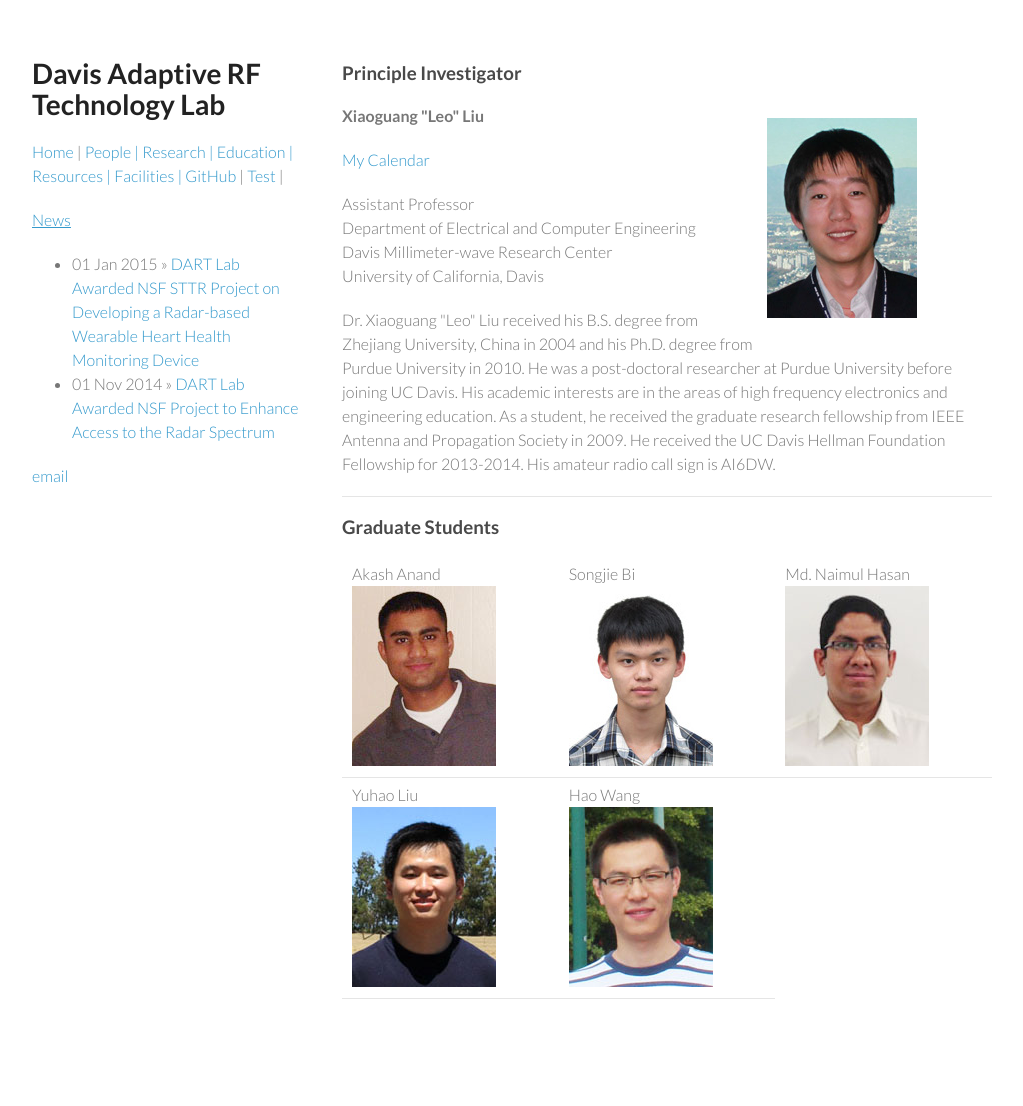
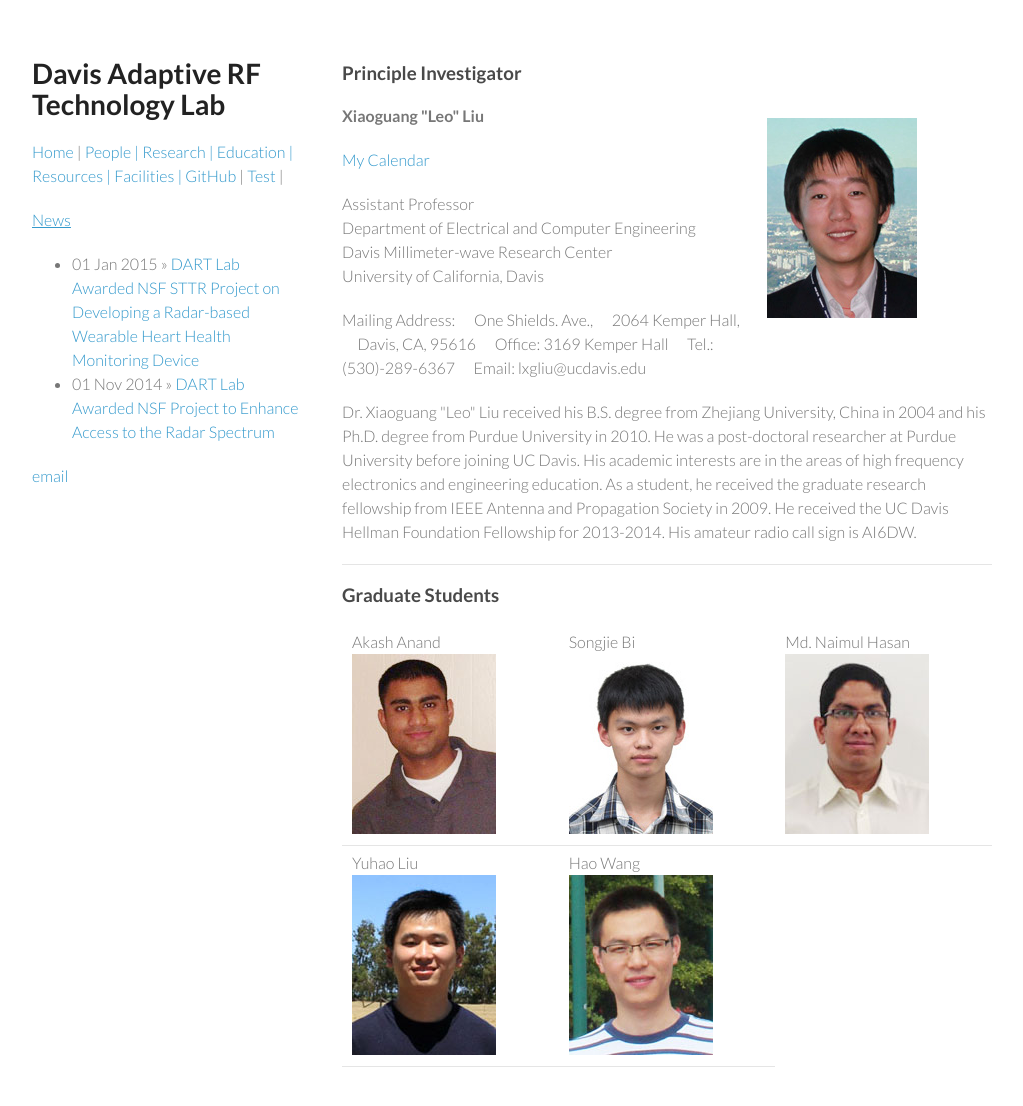
Before and after one commit to ucdart/ucdart.github.io, a Jekyll site: the page built from people/index.html, in a window 1280 px wide and 1137 px high. Shown: the top 1106 px of the window, without its empty margins (128-1151 px from the left). Built offline with Jekyll 4.4.1, drawn with Linux system fonts in a browser that asks for light colours.

Commit message:
Update index.html

```diff
--- a/people/index.html
+++ b/people/index.html
@@ -25,6 +25,16 @@ University of California, Davis <br>
 </p>
 
 <p>
+Mailing Address:
+	&nbsp;&nbsp;&nbsp;&nbsp;&nbsp;One Shields. Ave.,
+	&nbsp;&nbsp;&nbsp;&nbsp;&nbsp;2064 Kemper Hall,
+	&nbsp;&nbsp;&nbsp;&nbsp;&nbsp;Davis, CA, 95616
+	&nbsp;&nbsp;&nbsp;&nbsp;&nbsp;Office: 3169 Kemper Hall
+	&nbsp;&nbsp;&nbsp;&nbsp;&nbsp;Tel.: (530)-289-6367
+	&nbsp;&nbsp;&nbsp;&nbsp;&nbsp;Email: lxgliu@ucdavis.edu
+</p>
+
+<p>
 Dr. Xiaoguang "Leo" Liu received his B.S. degree from Zhejiang University, China in 2004 and his Ph.D. degree from Purdue University in 2010. He was a post-doctoral researcher at Purdue University before joining UC Davis. His academic interests are in the areas of high frequency electronics and engineering education. As a student, he received the graduate research fellowship from IEEE Antenna and Propagation Society in 2009. He received the UC Davis Hellman Foundation Fellowship for 2013-2014. His amateur radio call sign is AI6DW.
 </p>
 
```
